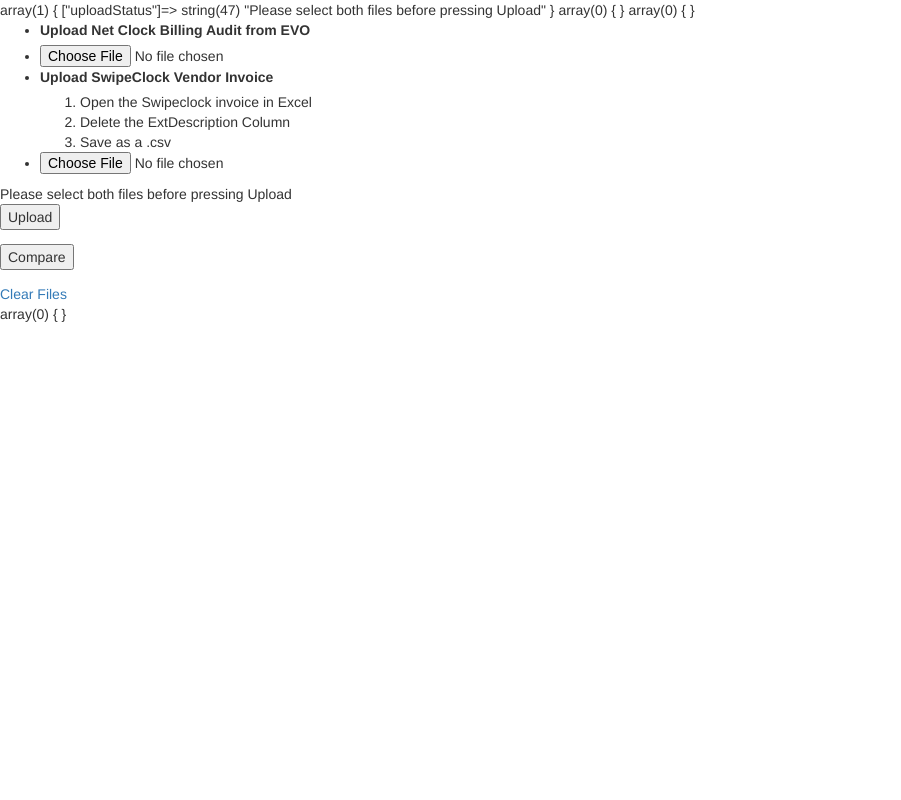
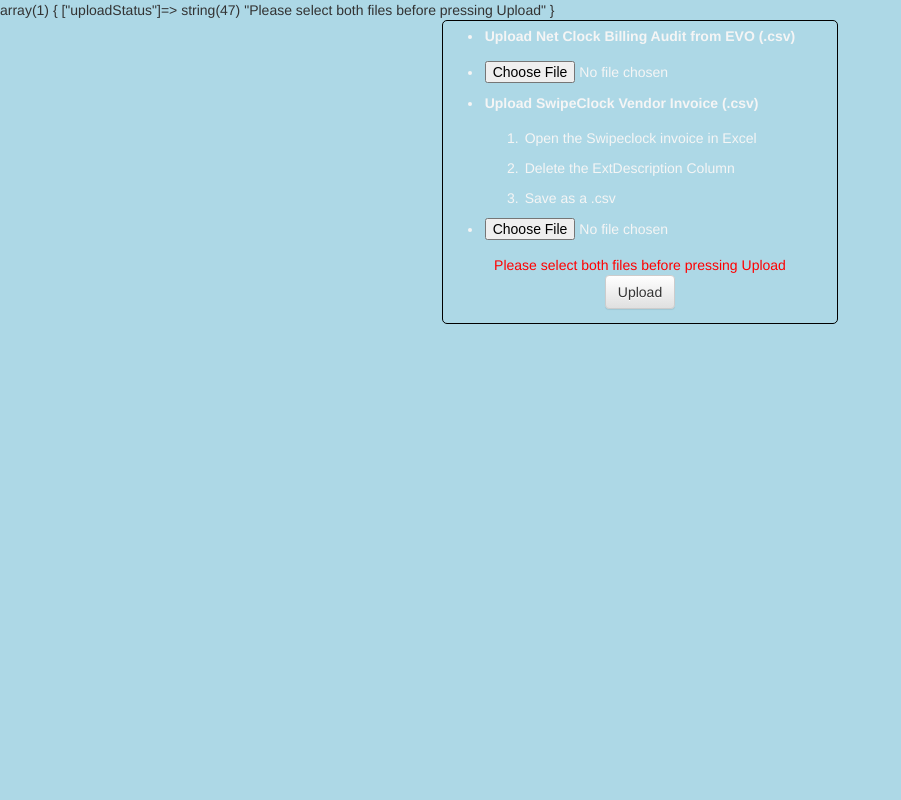
Before and after one commit to ryanpsloan/VendorRecon, a PHP site: the page made by index.php in a window 1280 px wide. Shown: the whole page, without its empty margins (0-901 px from the left). Run offline with PHP 8.4, Linux system fonts and the light colour scheme; some libraries are stand-ins or nearby versions.

Commit message:
First Commit Completed File upload

```diff
--- a/index.php
+++ b/index.php
@@ -1,13 +1,20 @@
 <?php
 session_start();
-var_dump($_GET, $_FILES, $_POST);
+var_dump($_GET);
 $uploadStatus = '';
 $clear = '';
+$processorData = '';
 if(isset($_GET['uploadStatus'])){
     $uploadStatus = $_GET['uploadStatus'];
+    if($uploadStatus === 'Files Uploaded') {
         $clear = '<a href="clear.php">Clear Files</a>';
     }
+}
+if(isset($_GET['processorData'])){
+    $processorData = $_GET['processorData'];
+}
 ?>
+
 <!DOCTYPE html>
 <html>
 <head>
@@ -21,24 +28,84 @@ if(isset($_GET['uploadStatus'])){
 
     <!-- Latest compiled and minified JavaScript -->
     <script src="https://maxcdn.bootstrapcdn.com/bootstrap/3.3.7/js/bootstrap.min.js" integrity="sha384-Tc5IQib027qvyjSMfHjOMaLkfuWVxZxUPnCJA7l2mCWNIpG9mGCD8wGNIcPD7Txa" crossorigin="anonymous"></script>
+    <style>
+        body{
+            background-color: lightblue;
+        }
+        .border{
+            border: 1px solid black;
+            border-radius: 5px;
+
+        }
+        .center{
+            text-align: center;
+        }
+        ul li {
+            padding: 5px 2px 5px 2px;
+            color: whitesmoke;
+        }
+        .red{
+            color: red;
+        }
+        .green{
+            color: green;
+        }
+    </style>
+    <script>
+        $(document).ready(function(){
+            var compareBtnDiv = $('#compareBtnDiv');
+            var uploadStatus = "<?php if($uploadStatus !== ''){ echo $uploadStatus;}else{echo "text";} ?>";
+            if(uploadStatus == 'Files Uploaded'){
+                compareBtnDiv.show();
+            }else{
+                compareBtnDiv.hide();
+            }
+
+        });
+
+    </script>
 </head>
 <body>
+<div class="container-fluid">
+
+<div class="row">
+    <div class="col-md-4"></div>
+    <div class="col-md-4">
+        <div class="border">
         <form action="upload.php" method="POST" enctype="multipart/form-data">
             <ul>
-        <li><label for="invoiceRegister">Upload Net Clock Billing Audit from EVO</label></li>
+                <li><label for="invoiceRegister">Upload Net Clock Billing Audit from EVO (.csv)</label></li>
                 <li><input type="file" name="invoiceRegister"></li>
-        <li><label for="vendorInvoice">Upload SwipeClock Vendor Invoice</label></li>
+                <li><label for="vendorInvoice">Upload SwipeClock Vendor Invoice (.csv)</label></li>
                 <ol><li>Open the Swipeclock invoice in Excel</li><li>Delete the ExtDescription Column</li><li>Save as a .csv</li></ol>
                 <li><input type="file" name="vendorInvoice"></li>
             </ul>
-    <div><?php echo $uploadStatus; ?></div>
-    <input type="submit" value="Upload" name="upload">
+
+            <?php if(isset($_GET['uploadStatus'])) {
+                if ($_GET['uploadStatus'] === 'Files Uploaded') {
+                    echo '<div class="center green">' . $uploadStatus . '</div>';
+                } else {
+                    echo '<div class="center red">' . $uploadStatus . '</div><div class="center"><input class="btn btn-default" type="submit" value="Upload" name="upload"></div>';
+                }
+            }else{
+                echo '<div class="center"><input class="btn btn-default" type="submit" value="Upload" name="upload"></div>';
+            }?>
+            <div class="center"><?php echo $clear; ?></div>
         </form>
+        </div>
+        <div class="border center" id="compareBtnDiv">
+
         <form action="processor.php" method="POST">
-    <input type="submit" value="Compare">
+            <p></p>
+            <p><input class="btn btn-primary padded" id="compareBtn" type="submit" value="Compare"></p>
+            <p><?php echo '<p class="red">'.$processorData.'</p>'; ?>
         </form>
-<div><?php echo $clear; ?></div>
+        </div>
 
-<?php var_dump($_SESSION);?>
+    </div>
+    <div class="col-md-4"></div>
+</div>
+</div>
+<?php ?>
 </body>
 </html>
```
Also changed, not shown: processor.php (+24 -100 lines), upload.php (+8 -8 lines). Lines whose indentation alone changed are shown as unchanged.
